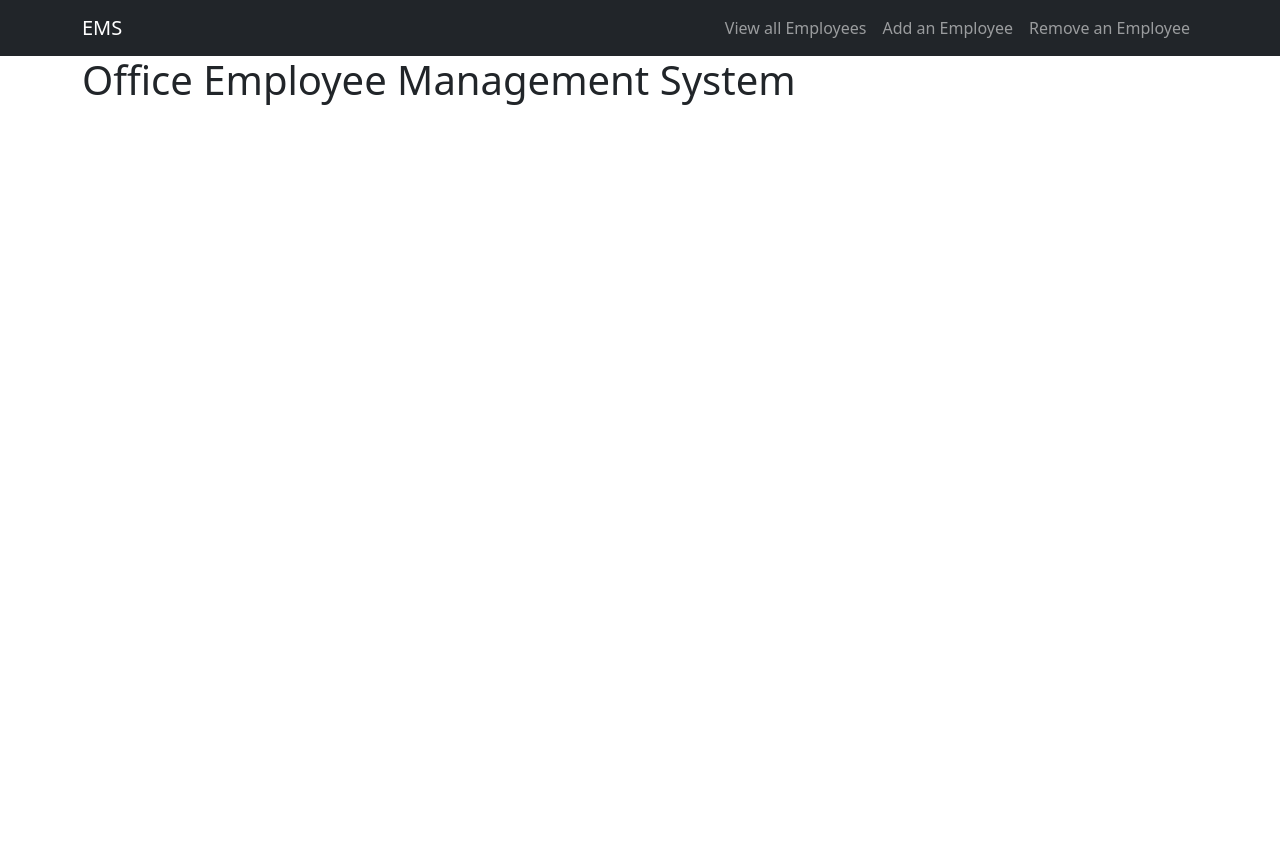
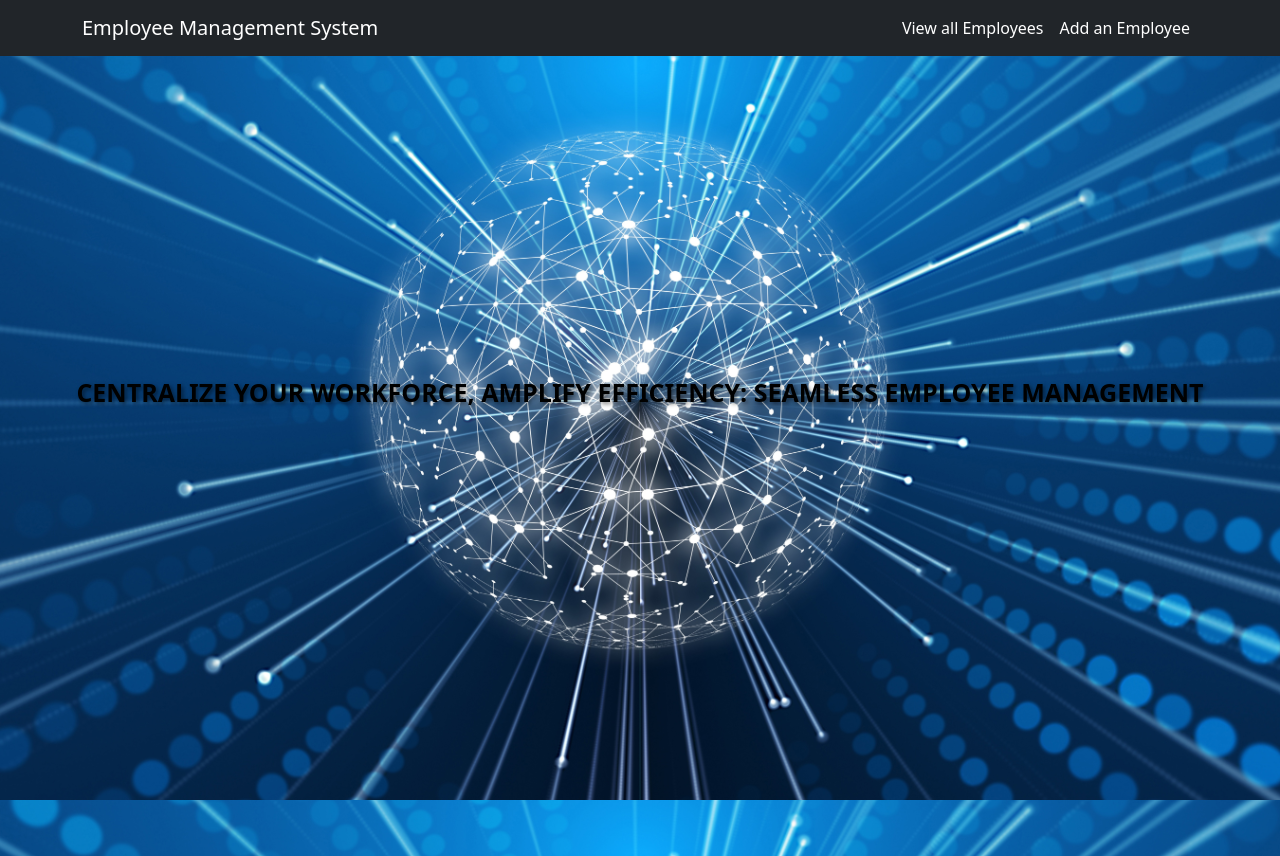
Before and after one commit to Shewanji/EmployeeX, a Django app: page / in a window 1280 px wide. Before the commit the page ends 105 px from the top, so only its background shows below. Run offline with Django 4.2, Linux system fonts and the light colour scheme.

Commit message:
complete the base template

```diff
--- a/myApp/templates/base.html
+++ b/myApp/templates/base.html
@@ -8,13 +8,64 @@
   <link href="https://cdn.jsdelivr.net/npm/bootstrap@5.2.3/dist/css/bootstrap.min.css" rel="stylesheet" integrity="sha384-rbsA2VBKQhggwzxH7pPCaAqO46MgnOM80zW1RWuH61DGLwZJEdK2Kadq2F9CUG65" crossorigin="anonymous">
   <title>Office Employee Management System</title>
   <style>
-      /* Custom CSS for navbar */
-      .navbar-dark {
-        background-color: #343a40; /* Dark background */
+    body {
+      background-image: url('/static/images/backgrnd.jpg');
+      background-size: cover;
+      background-position: center;
+      height: 100vh; /* Set height to fill the viewport height */
+      position: relative; /* Position relative for absolute positioning */
+    }
+
+    .container {
+      display: flex;
+      justify-content: center;
+      align-items: center;
+      height: 100%; /* Make the container take up the full height of the body */
     }
 
     .navbar-nav {
-        margin-left: auto; /* Push the links to the right */
+      margin-left: auto;
+    }
+
+    .navbar-nav .nav-link {
+      color: white; /* Set the color of navbar links to white */
+    }
+
+    .container h1 {
+      display: none; /* Hide the h1 tag */
+    }
+
+    /* Animation for moving text */
+    .moving-text {
+      position: absolute; /* Position absolute for absolute positioning */
+      top: 50%; /* Align text to the vertical center */
+      left: 50%; /* Align text to the horizontal center */
+      transform: translate(-50%, -50%); /* Center text horizontally and vertically */
+      color: black; /* Dark color for text */
+      font-size: 25px; /* Font size of the text */
+	  font-weight: bold; /* Set font weight to bold */
+      white-space: nowrap; /* Prevent text from wrapping */
+      animation: moveText 2s infinite alternate; /* Animation for moving text */
+	  text-shadow: 2px 2px 4px rgba(0, 0, 0, 0.5); /* Add text shadow */
+    }
+
+	.overlay {
+		position: absolute;
+		top: 0;
+		left: 0;
+		width: 100%;
+		height: 100%;
+		background-color: rgba(0, 0, 0, 0.1); /* Adjust the alpha value for the desired darkness */
+	}
+
+    /* Keyframes for moving text */
+    @keyframes moveText {
+      from {
+        transform: translate(-50%, -50%); /* Initial position */
+      }
+      to {
+        transform: translate(-50%, -70%); /* Final position */
+      }
     }
   </style>
 </head>
@@ -22,7 +73,7 @@
   <!-- Navbar -->
   <nav class="navbar navbar-expand-lg navbar-dark bg-dark">
     <div class="container">
-        <a class="navbar-brand" href="#">EMS</a>
+      <a class="navbar-brand" href="#">Employee Management System</a>
       <button class="navbar-toggler" type="button" data-bs-toggle="collapse" data-bs-target="#navbarNav" aria-controls="navbarNav" aria-expanded="false" aria-label="Toggle navigation">
         <span class="navbar-toggler-icon"></span>
       </button>
@@ -34,20 +85,18 @@
           <li class="nav-item">
             <a class="nav-link" href="employee/create/">Add an Employee</a>
           </li>
-            <li class="nav-item">
-              <a class="nav-link" href="employee/<int:pk>/delete/">Remove an Employee</a>
-            </li>
         </ul>
       </div>
     </div>
   </nav>
 
   <div class="container">
-      <!-- Content here -->
-      <h1>Office Employee Management System</h1>
+    <!-- Moving text -->
+    <div class="moving-text">
+      CENTRALIZE YOUR WORKFORCE, AMPLIFY EFFICIENCY: SEAMLESS EMPLOYEE MANAGEMENT
+    </div>
   </div>
 
   <script src="https://cdn.jsdelivr.net/npm/bootstrap@5.0.2/dist/js/bootstrap.bundle.min.js" integrity="sha384-MrcW6ZMFYlzcLA8Nl+NtUVF0sA7MsXsP1UyJoMp4YLEuNSfAP+JcXn/tWtIaxVXM" crossorigin="anonymous"></script>
-
 </body>
 </html>
```
Lines whose indentation alone changed are shown as unchanged.
